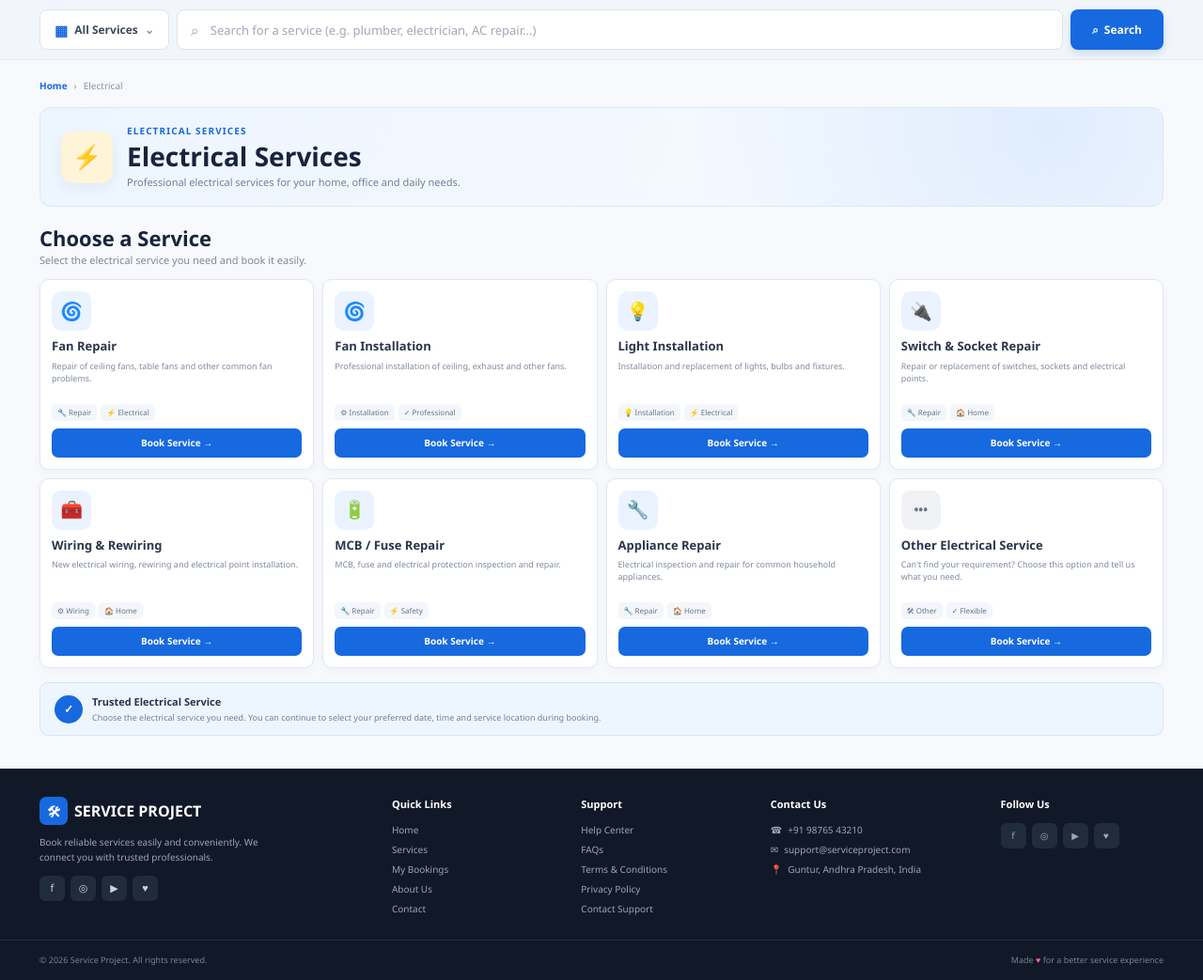
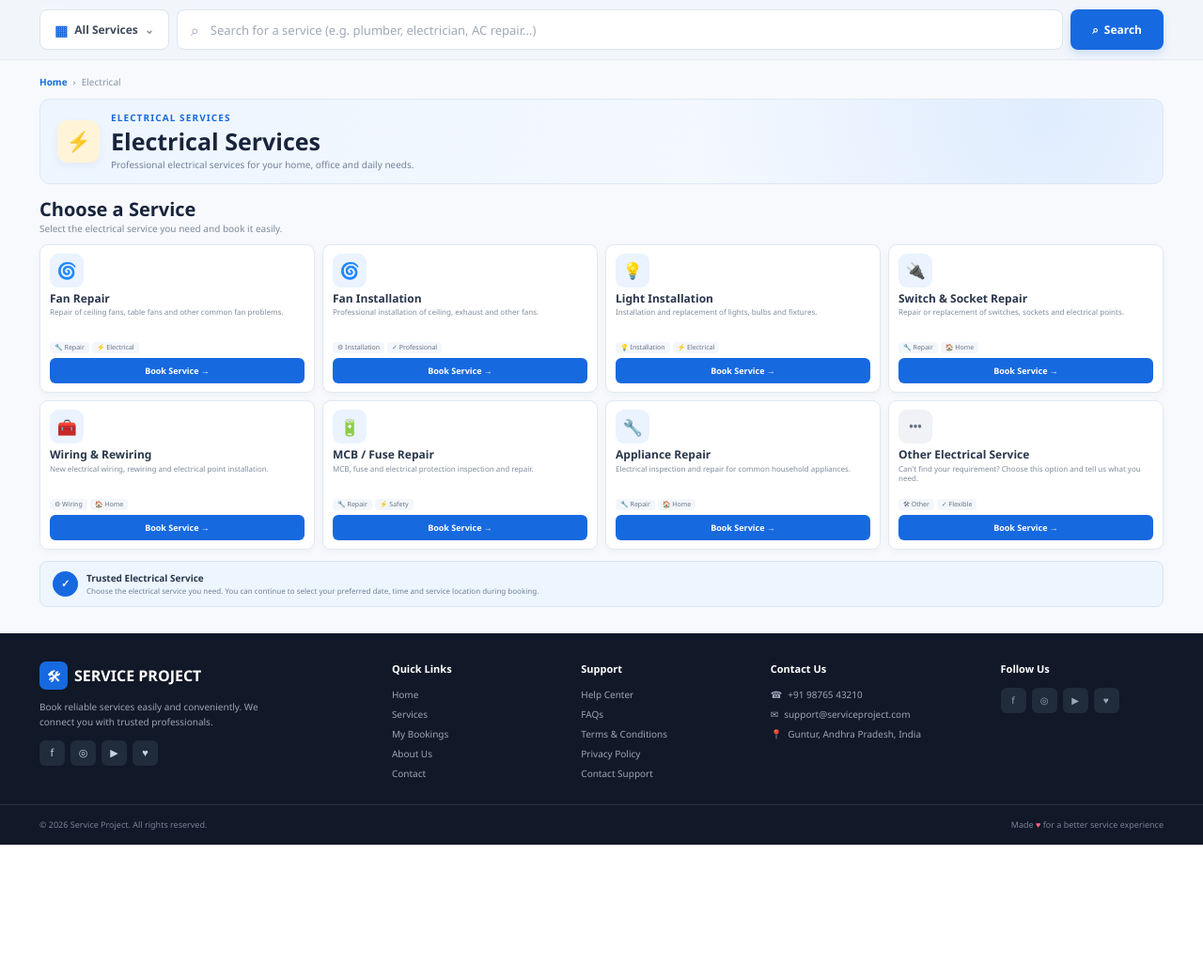
Before and after one commit to skdariyasafru/services, a Flask app: page /services/electrical in a window 1280 px wide. Shown: the part 72-1115 px from the top of the page at 94% size. After the commit the page ends 971 px from the top, so only its background shows below. Run offline with Flask 3, Linux system fonts and the light colour scheme.

Commit message:
Update electrical.css

```diff
--- a/static/css/electrical.css
+++ b/static/css/electrical.css
@@ -1,7 +1,7 @@
 /* =========================================================
    SERVICE PROJECT
    ELECTRICAL SERVICES PAGE
-   Only Electrical page styles
+   Compact Version
 ========================================================= */
 
 
@@ -12,7 +12,7 @@
 .electrical-page {
     background: #f7f9fc;
     min-height: 600px;
-    padding: 20px 0 35px;
+    padding: 16px 0 28px;
 }
 
 
@@ -23,9 +23,9 @@
 .electrical-breadcrumb {
     display: flex;
     align-items: center;
-    gap: 7px;
+    gap: 6px;
 
-    margin-bottom: 15px;
+    margin-bottom: 10px;
 
     color: #8a95a5;
     font-size: 10px;
@@ -46,14 +46,14 @@
 ========================================================= */
 
 .electrical-header {
-    min-height: 105px;
+    min-height: 82px;
 
     display: flex;
     align-items: center;
-    gap: 15px;
+    gap: 12px;
 
-    margin-bottom: 20px;
-    padding: 17px 22px;
+    margin-bottom: 15px;
+    padding: 12px 18px;
 
     background:
         radial-gradient(
@@ -68,12 +68,12 @@
         );
 
     border: 1px solid #dce8f6;
-    border-radius: 12px;
+    border-radius: 11px;
 }
 
 .electrical-header-icon {
-    width: 55px;
-    height: 55px;
+    width: 45px;
+    height: 45px;
 
     flex-shrink: 0;
 
@@ -81,28 +81,28 @@
     align-items: center;
     justify-content: center;
 
-    border-radius: 13px;
+    border-radius: 11px;
 
     background: #fff4d8;
 
-    font-size: 25px;
+    font-size: 21px;
 
-    box-shadow: 0 5px 14px rgba(30, 55, 90, 0.06);
+    box-shadow: 0 4px 10px rgba(30, 55, 90, 0.05);
 }
 
 .electrical-header h1 {
-    margin: 2px 0 4px;
+    margin: 1px 0 3px;
 
     color: #18243b;
 
-    font-size: 28px;
+    font-size: 25px;
     line-height: 1.1;
     font-weight: 800;
 }
 
 .electrical-header p {
     color: #718096;
-    font-size: 11px;
+    font-size: 10px;
 }
 
 
@@ -111,7 +111,7 @@
 ========================================================= */
 
 .electrical-title-row {
-    margin-bottom: 12px;
+    margin-bottom: 9px;
 }
 
 .electrical-title-row h2 {
@@ -119,13 +119,13 @@
 
     color: #18243b;
 
-    font-size: 22px;
-    line-height: 1.2;
+    font-size: 20px;
+    line-height: 1.15;
 }
 
 .electrical-title-row p {
     color: #7d899a;
-    font-size: 11px;
+    font-size: 10px;
 }
 
 
@@ -138,7 +138,7 @@
 
     grid-template-columns: repeat(4, minmax(0, 1fr));
 
-    gap: 9px;
+    gap: 8px;
 }
 
 
@@ -148,9 +148,9 @@
 
 .electrical-service-card {
     min-width: 0;
-    min-height: 185px;
+    min-height: 145px;
 
-    padding: 12px;
+    padding: 9px 10px;
 
     display: flex;
     flex-direction: column;
@@ -159,21 +159,22 @@
     background: #ffffff;
 
     border: 1px solid #e1e8f1;
-    border-radius: 10px;
+    border-radius: 9px;
 
-    box-shadow: 0 3px 10px rgba(25, 55, 95, 0.035);
+    box-shadow: 0 3px 9px rgba(25, 55, 95, 0.035);
 
-    transition: transform 0.2s ease,
-                box-shadow 0.2s ease,
-                border-color 0.2s ease;
+    transition:
+        transform 0.2s ease,
+        box-shadow 0.2s ease,
+        border-color 0.2s ease;
 }
 
 .electrical-service-card:hover {
-    transform: translateY(-3px);
+    transform: translateY(-2px);
 
     border-color: #bcd2ed;
 
-    box-shadow: 0 9px 22px rgba(25, 65, 110, 0.08);
+    box-shadow: 0 7px 18px rgba(25, 65, 110, 0.08);
 }
 
 
@@ -182,20 +183,20 @@
 ========================================================= */
 
 .electrical-service-icon {
-    width: 42px;
-    height: 42px;
+    width: 36px;
+    height: 36px;
 
     display: flex;
     align-items: center;
     justify-content: center;
 
-    margin-bottom: 7px;
+    margin-bottom: 5px;
 
-    border-radius: 10px;
+    border-radius: 9px;
 
     background: #eaf3ff;
 
-    font-size: 19px;
+    font-size: 17px;
 }
 
 .electrical-service-icon.more {
@@ -203,7 +204,7 @@
 
     color: #657286;
 
-    font-size: 13px;
+    font-size: 12px;
     font-weight: 800;
 }
 
@@ -213,23 +214,25 @@
 ========================================================= */
 
 .electrical-service-card h3 {
-    margin-bottom: 4px;
+    margin-bottom: 2px;
 
     color: #29364b;
 
-    font-size: 13px;
+    font-size: 12px;
     font-weight: 700;
+
+    line-height: 1.2;
 }
 
 .electrical-service-card p {
-    min-height: 40px;
+    min-height: 32px;
 
-    margin-bottom: 7px;
+    margin-bottom: 5px;
 
     color: #7f8b9c;
 
-    font-size: 9px;
-    line-height: 1.45;
+    font-size: 8px;
+    line-height: 1.35;
 }
 
 
@@ -240,21 +243,22 @@
 .electrical-tags {
     display: flex;
     flex-wrap: wrap;
-    gap: 4px;
+    gap: 3px;
 
-    margin-bottom: 8px;
+    margin-bottom: 5px;
 }
 
 .electrical-tags span {
-    padding: 3px 6px;
+    padding: 2px 5px;
 
-    border-radius: 5px;
+    border-radius: 4px;
 
     background: #f3f6fa;
 
     color: #687588;
 
-    font-size: 8px;
+    font-size: 7px;
+    line-height: 1.2;
 }
 
 
@@ -264,7 +268,7 @@
 
 .electrical-book-btn {
     width: 100%;
-    min-height: 31px;
+    min-height: 27px;
 
     margin-top: auto;
 
@@ -272,12 +276,12 @@
     align-items: center;
     justify-content: center;
 
-    border-radius: 7px;
+    border-radius: 6px;
 
     background: #1769e0;
     color: #ffffff;
 
-    font-size: 10px;
+    font-size: 9px;
     font-weight: 700;
 
     transition: background 0.2s ease;
@@ -293,22 +297,22 @@
 ========================================================= */
 
 .electrical-info {
-    margin-top: 15px;
-    padding: 12px 15px;
+    margin-top: 12px;
+    padding: 10px 13px;
 
     display: flex;
     align-items: center;
-    gap: 10px;
+    gap: 9px;
 
     background: #edf6ff;
 
     border: 1px solid #d5e5f8;
-    border-radius: 9px;
+    border-radius: 8px;
 }
 
 .electrical-info-icon {
-    width: 30px;
-    height: 30px;
+    width: 27px;
+    height: 27px;
 
     flex-shrink: 0;
 
@@ -321,7 +325,7 @@
     background: #1769e0;
     color: #ffffff;
 
-    font-size: 12px;
+    font-size: 11px;
     font-weight: 800;
 }
 
@@ -329,17 +333,18 @@
     margin-bottom: 1px;
 
     color: #29364b;
-    font-size: 11px;
+    font-size: 10px;
 }
 
 .electrical-info p {
     color: #718096;
-    font-size: 9px;
+    font-size: 8px;
+    line-height: 1.35;
 }
 
 
 /* =========================================================
-   DESKTOP COMPACT
+   DESKTOP
 ========================================================= */
 
 @media (min-width: 1001px) {
@@ -375,11 +380,11 @@
     }
 
     .electrical-header {
-        padding: 15px;
+        padding: 12px;
     }
 
     .electrical-header h1 {
-        font-size: 24px;
+        font-size: 22px;
     }
 
 }
@@ -392,7 +397,7 @@
 @media (max-width: 480px) {
 
     .electrical-page {
-        padding-top: 15px;
+        padding-top: 12px;
     }
 
     .electrical-service-grid {
@@ -400,21 +405,22 @@
     }
 
     .electrical-header {
-        gap: 10px;
+        gap: 9px;
     }
 
     .electrical-header-icon {
-        width: 46px;
-        height: 46px;
-        font-size: 21px;
+        width: 40px;
+        height: 40px;
+
+        font-size: 19px;
     }
 
     .electrical-header h1 {
-        font-size: 21px;
+        font-size: 20px;
     }
 
     .electrical-header p {
-        font-size: 10px;
+        font-size: 9px;
     }
 
 }
```
